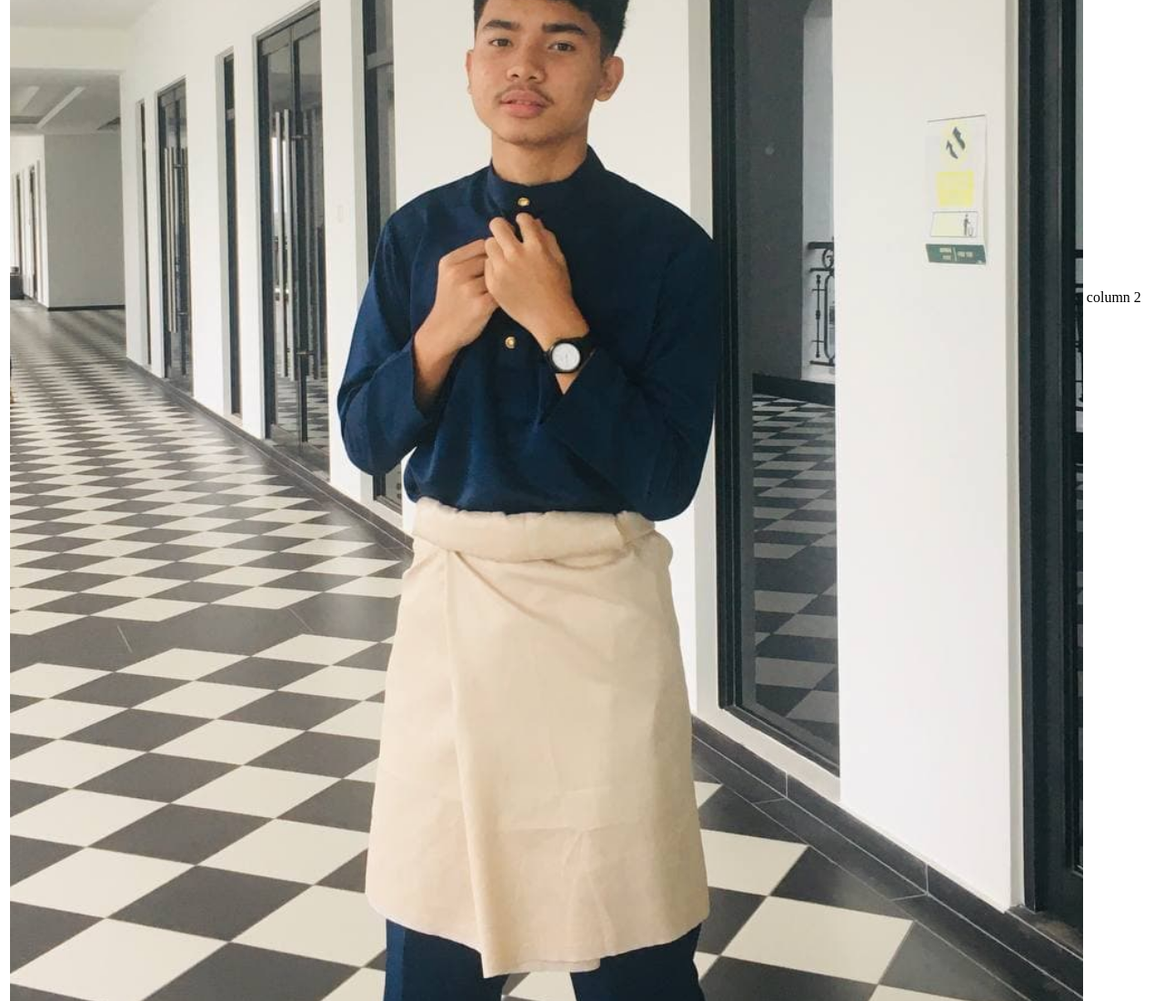
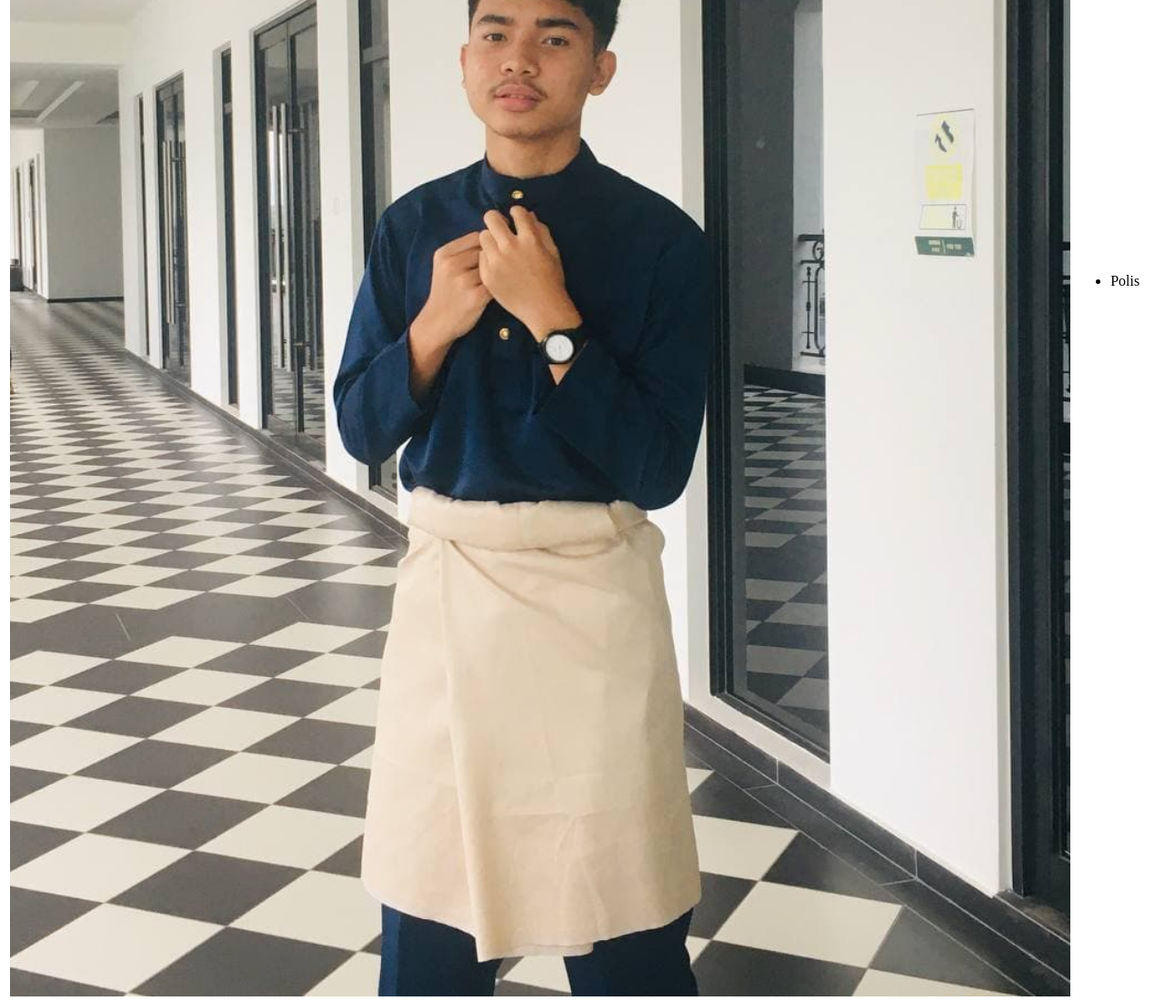
Before and after one commit to miyullnip/KPD1023-myfirstweb, a plain HTML site: page tentangsaya.html in a window 1280 px wide. Shown: the part 613-1713 px from the top of the page at 91% size. Drawn offline with Linux system fonts and the light colour scheme.

Commit message:
Create tentangsaya.html

```diff
--- a/tentangsaya.html
+++ b/tentangsaya.html
@@ -34,7 +34,11 @@
         <td width"75%">
           <img src="images/gambar raya.jpg"width="100%">
         </td>
-        <td>column 2</td>
+        <td>
+          <ul>
+            <li>Polis</li>
+          </ul>
+        </td>
       </tr>
     </table>
 
```
